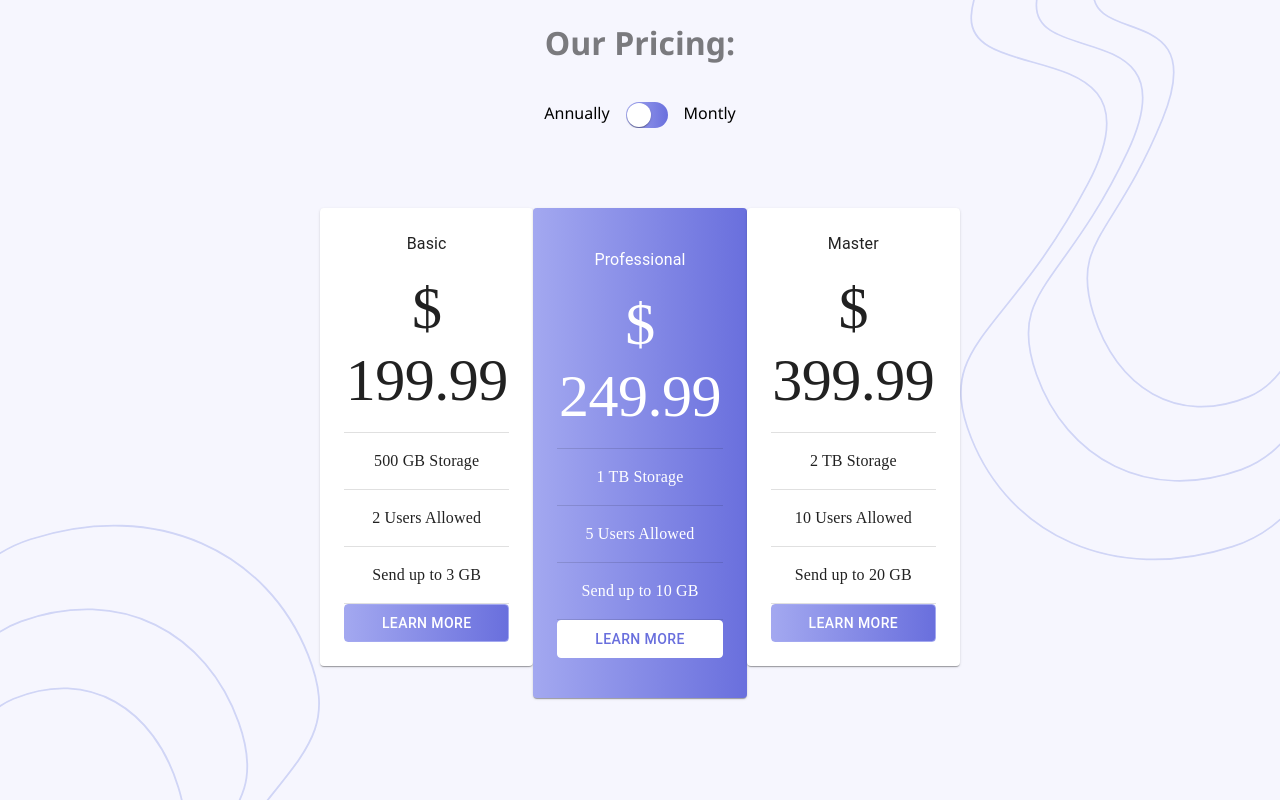
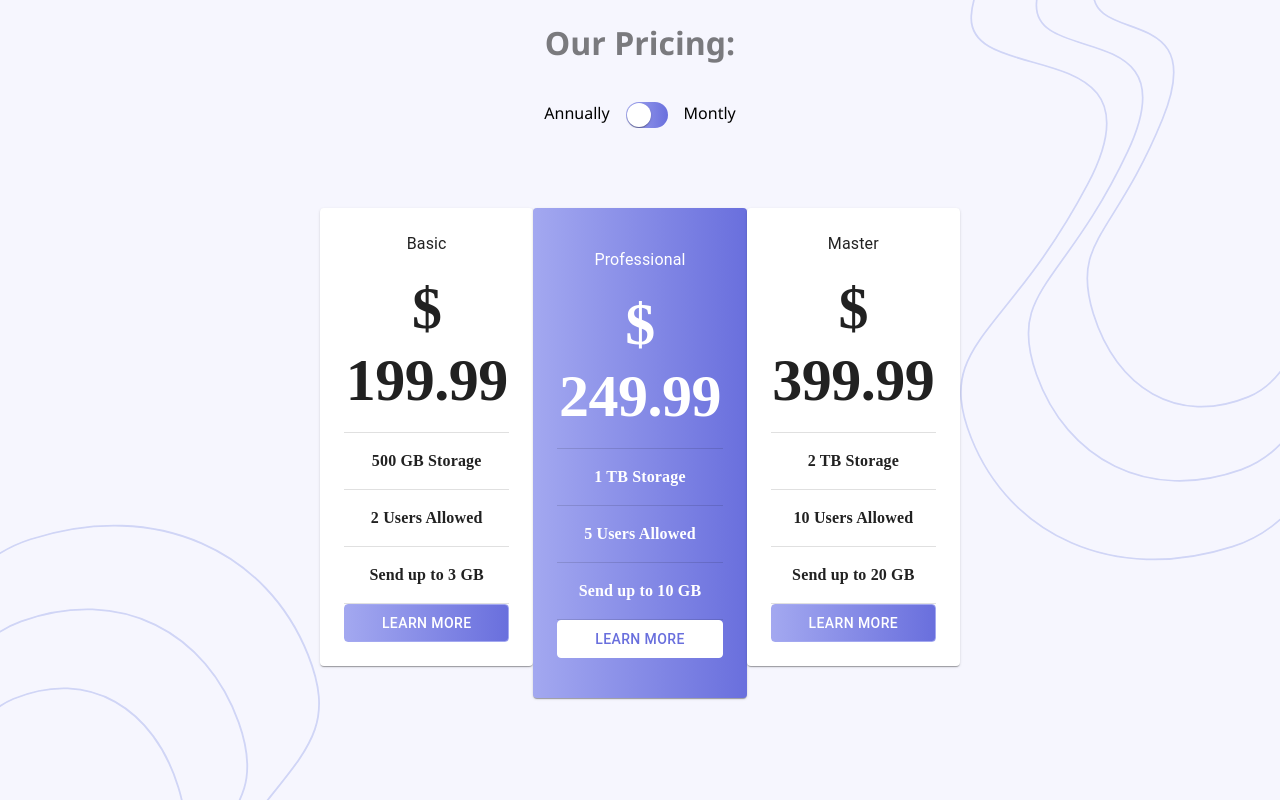
Before and after one commit to abdelmawlaSouat/Pricing-Component, a React (Create React App) app: page / in a window 1280 px wide. Built offline with nearby package versions, Linux system fonts and the light colour scheme; a web font is replaced by a local one.

Commit message:
fix font-weight

```diff
--- a/src/components/PriceCard.css
+++ b/src/components/PriceCard.css
@@ -10,6 +10,7 @@
 	margin-top: 1rem !important;
 	margin-bottom: 1rem !important;
 	font-family: 'Montserrat' !important;
+	font-weight: 700 !important;
 }
 .btn {
 	transition: all 0.25s linear !important;
```
